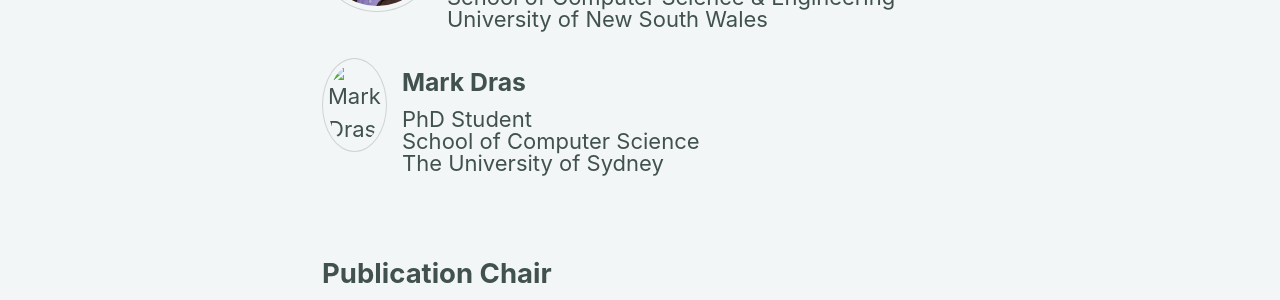
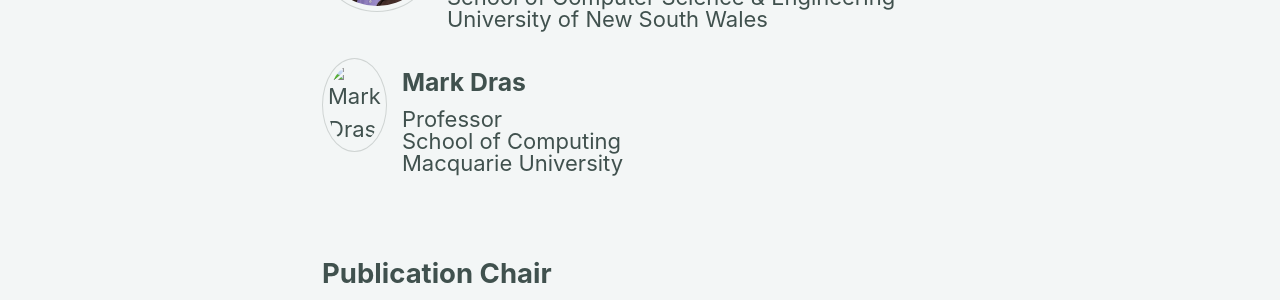
Before and after one commit to jkkummerfeld/alta2025, a Jekyll site: the page built from _pages/committees/local.md, in a window 1280 px wide. Shown: the part 626-926 px from the top of the page. Built offline with Jekyll 4.4.1, drawn with Linux system fonts in a browser that asks for light colours; cached includes are drawn as plain includes.

Commit message:
Fixed Mark's affiliation

```diff
--- a/_pages/committees/local.md
+++ b/_pages/committees/local.md
@@ -26,7 +26,7 @@ sidebar:
    name="Mark Dras"
    picture=""
    site="https://researchers.mq.edu.au/en/persons/mark-dras"
-   institution="PhD Student<br>School of Computer Science<br>The University of Sydney"
+   institution="Professor<br>School of Computing<br>Macquarie University"
 %}
 
 <h2>Publication Chair</h2>
```
